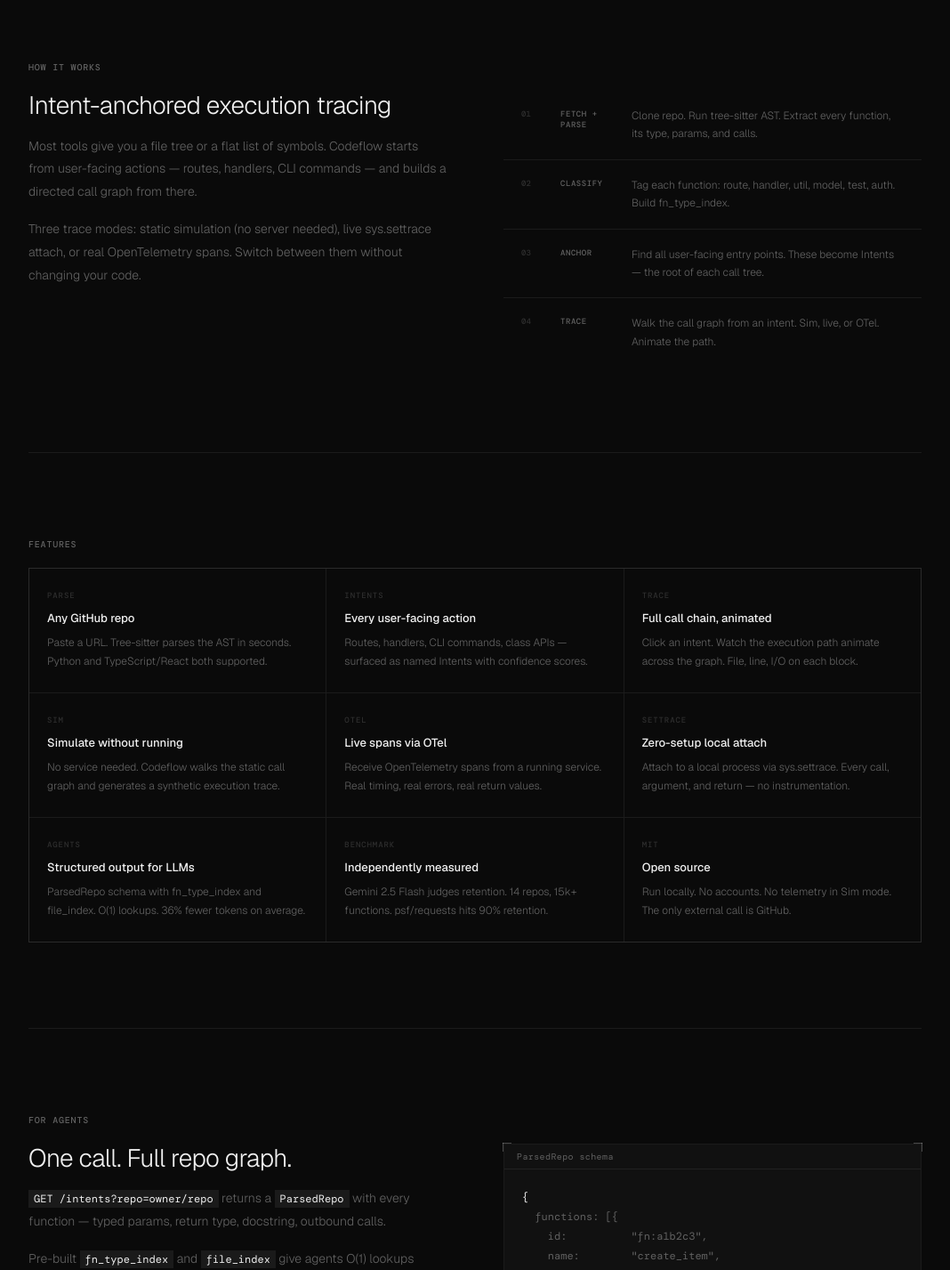
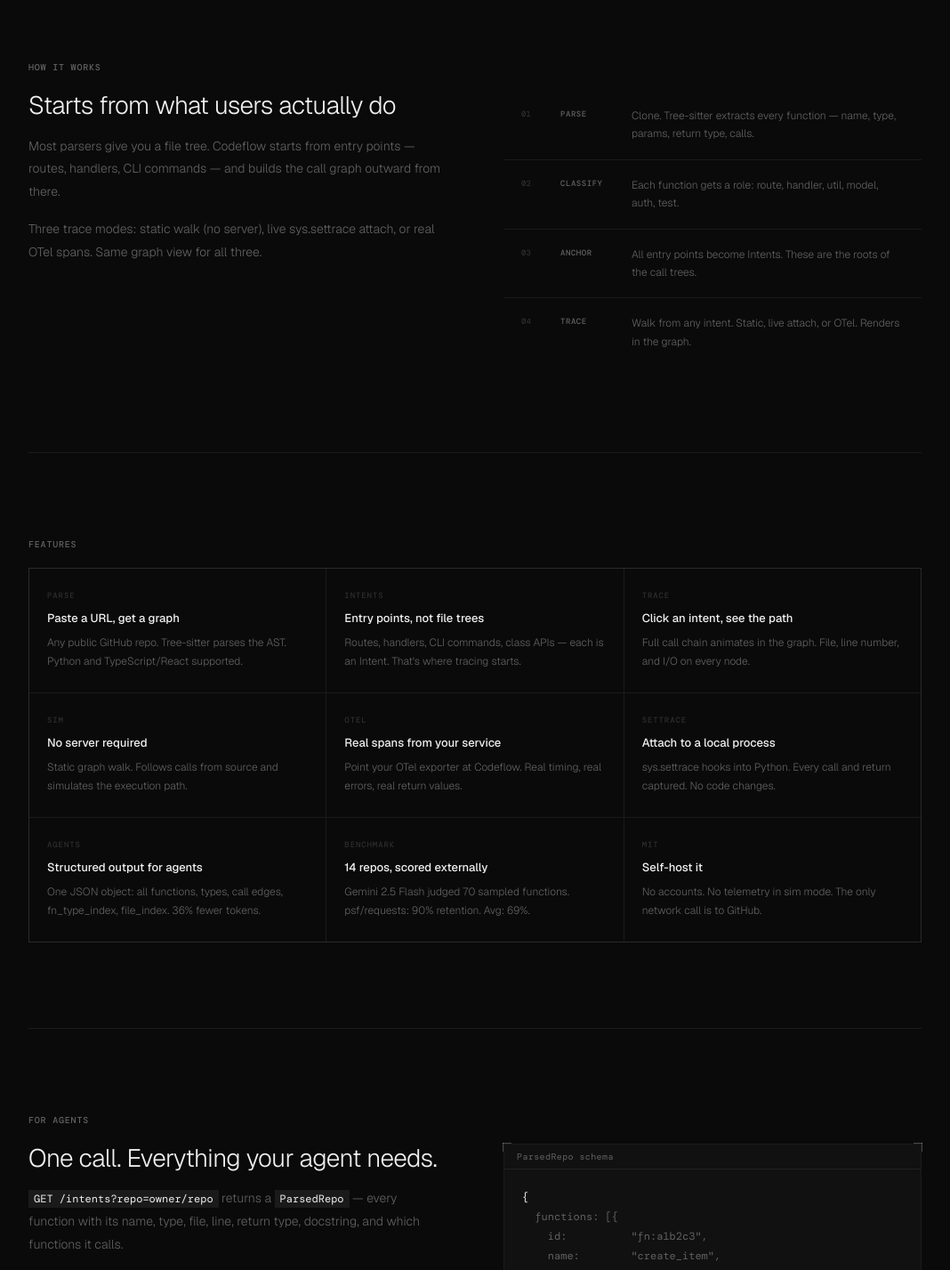
Before and after one commit to onedownz01/Thirdwheel-codeflow, a React (Vite) app in the folder frontend/: page / in a window 1280 px wide. Shown: the part 940-2367 px from the top of the page at 89% size, without its empty margins (106-1174 px from the left). Built offline with nearby package versions, Linux system fonts and the light colour scheme; no server answers; a web font is replaced by a local one.

Commit message:
landing page: clean copy, no buzzwords, remove footer text

```diff
--- a/frontend/src/pages/LandingPage.tsx
+++ b/frontend/src/pages/LandingPage.tsx
@@ -66,15 +66,15 @@ function SectionDivider() {
 
 // ── Data ─────────────────────────────────────────────────────
 const FEATURES = [
-  { tag: 'PARSE',     title: 'Any GitHub repo',            body: 'Paste a URL. Tree-sitter parses the AST in seconds. Python and TypeScript/React both supported.' },
-  { tag: 'INTENTS',   title: 'Every user-facing action',   body: 'Routes, handlers, CLI commands, class APIs — surfaced as named Intents with confidence scores.' },
-  { tag: 'TRACE',     title: 'Full call chain, animated',  body: 'Click an intent. Watch the execution path animate across the graph. File, line, I/O on each block.' },
-  { tag: 'SIM',       title: 'Simulate without running',   body: 'No service needed. Codeflow walks the static call graph and generates a synthetic execution trace.' },
-  { tag: 'OTEL',      title: 'Live spans via OTel',        body: 'Receive OpenTelemetry spans from a running service. Real timing, real errors, real return values.' },
-  { tag: 'SETTRACE',  title: 'Zero-setup local attach',    body: 'Attach to a local process via sys.settrace. Every call, argument, and return — no instrumentation.' },
-  { tag: 'AGENTS',    title: 'Structured output for LLMs', body: 'ParsedRepo schema with fn_type_index and file_index. O(1) lookups. 36% fewer tokens on average.' },
-  { tag: 'BENCHMARK', title: 'Independently measured',     body: 'Gemini 2.5 Flash judges retention. 14 repos, 15k+ functions. psf/requests hits 90% retention.' },
-  { tag: 'MIT',       title: 'Open source',                body: 'Run locally. No accounts. No telemetry in Sim mode. The only external call is GitHub.' },
+  { tag: 'PARSE',     title: 'Paste a URL, get a graph',   body: 'Any public GitHub repo. Tree-sitter parses the AST. Python and TypeScript/React supported.' },
+  { tag: 'INTENTS',   title: 'Entry points, not file trees', body: 'Routes, handlers, CLI commands, class APIs — each is an Intent. That\'s where tracing starts.' },
+  { tag: 'TRACE',     title: 'Click an intent, see the path', body: 'Full call chain animates in the graph. File, line number, and I/O on every node.' },
+  { tag: 'SIM',       title: 'No server required',         body: 'Static graph walk. Follows calls from source and simulates the execution path.' },
+  { tag: 'OTEL',      title: 'Real spans from your service', body: 'Point your OTel exporter at Codeflow. Real timing, real errors, real return values.' },
+  { tag: 'SETTRACE',  title: 'Attach to a local process',  body: 'sys.settrace hooks into Python. Every call and return captured. No code changes.' },
+  { tag: 'AGENTS',    title: 'Structured output for agents', body: 'One JSON object: all functions, types, call edges, fn_type_index, file_index. 36% fewer tokens.' },
+  { tag: 'BENCHMARK', title: '14 repos, scored externally', body: 'Gemini 2.5 Flash judged 70 sampled functions. psf/requests: 90% retention. Avg: 69%.' },
+  { tag: 'MIT',       title: 'Self-host it',               body: 'No accounts. No telemetry in sim mode. The only network call is to GitHub.' },
 ];
 
 const BENCH = [
@@ -271,7 +271,7 @@ export default function LandingPage() {
                   marginBottom: 32,
                 }}>
                   <span style={{ color: C.text }}>◈</span>
-                  BENCHMARK REPORT — 14 REPOS
+                  BENCHMARK — 14 REPOS · 15K+ FUNCTIONS
                 </div>
 
                 <h1 style={{
@@ -292,8 +292,8 @@ export default function LandingPage() {
                   color: C.muted, lineHeight: 1.75,
                   marginBottom: 40, maxWidth: 420,
                 }}>
-                  Codeflow turns any GitHub repo into a structured execution graph.
-                  Every function, every call edge, every user-facing intent — 36% fewer tokens, 100% recall.
+                  Give it a GitHub repo. It maps every function, every call, every entry point.
+                  The output is a structured JSON your agent can actually use — not a pile of files.
                 </p>
 
                 <div style={{ display: 'flex', gap: 1 }}>
@@ -389,24 +389,23 @@ export default function LandingPage() {
             <div style={{ display: 'grid', gridTemplateColumns: '1fr 1fr', gap: 64, alignItems: 'start' }}>
               <div>
                 <h2 style={{ fontSize: 28, fontWeight: 300, color: C.text, marginBottom: 16, letterSpacing: '-0.02em', lineHeight: 1.2 }}>
-                  Intent-anchored execution tracing
+                  Starts from what users actually do
                 </h2>
                 <p style={{ fontSize: 14, fontWeight: 300, color: C.muted, lineHeight: 1.85, marginBottom: 16 }}>
-                  Most tools give you a file tree or a flat list of symbols. Codeflow starts from user-facing
-                  actions — routes, handlers, CLI commands — and builds a directed call graph from there.
+                  Most parsers give you a file tree. Codeflow starts from entry points — routes,
+                  handlers, CLI commands — and builds the call graph outward from there.
                 </p>
                 <p style={{ fontSize: 14, fontWeight: 300, color: C.muted, lineHeight: 1.85 }}>
-                  Three trace modes: static simulation (no server needed),
-                  live sys.settrace attach, or real OpenTelemetry spans.
-                  Switch between them without changing your code.
+                  Three trace modes: static walk (no server), live sys.settrace attach, or real
+                  OTel spans. Same graph view for all three.
                 </p>
               </div>
               <div style={{ display: 'flex', flexDirection: 'column', gap: 1, background: C.border }}>
                 {[
-                  { step: '01', label: 'FETCH + PARSE', desc: 'Clone repo. Run tree-sitter AST. Extract every function, its type, params, and calls.' },
-                  { step: '02', label: 'CLASSIFY',      desc: 'Tag each function: route, handler, util, model, test, auth. Build fn_type_index.' },
-                  { step: '03', label: 'ANCHOR',        desc: 'Find all user-facing entry points. These become Intents — the root of each call tree.' },
-                  { step: '04', label: 'TRACE',         desc: 'Walk the call graph from an intent. Sim, live, or OTel. Animate the path.' },
+                  { step: '01', label: 'PARSE',    desc: 'Clone. Tree-sitter extracts every function — name, type, params, return type, calls.' },
+                  { step: '02', label: 'CLASSIFY', desc: 'Each function gets a role: route, handler, util, model, auth, test.' },
+                  { step: '03', label: 'ANCHOR',   desc: 'All entry points become Intents. These are the roots of the call trees.' },
+                  { step: '04', label: 'TRACE',    desc: 'Walk from any intent. Static, live attach, or OTel. Renders in the graph.' },
                 ].map(s => (
                   <div key={s.step} style={{
                     background: C.bg, padding: '18px 20px',
@@ -456,18 +455,17 @@ export default function LandingPage() {
             <div style={{ display: 'grid', gridTemplateColumns: '1fr 1fr', gap: 64, alignItems: 'start' }}>
               <div>
                 <h2 style={{ fontSize: 28, fontWeight: 300, color: C.text, marginBottom: 16, letterSpacing: '-0.02em', lineHeight: 1.2 }}>
-                  One call. Full repo graph.
+                  One call. Everything your agent needs.
                 </h2>
                 <p style={{ fontSize: 14, fontWeight: 300, color: C.muted, lineHeight: 1.85, marginBottom: 16 }}>
                   <code style={{ ...mono, fontSize: 12, color: C.text, background: C.bg3, padding: '2px 6px', fontWeight: 300 }}>GET /intents?repo=owner/repo</code> returns
                   a{' '}<code style={{ ...mono, fontSize: 12, color: C.text, background: C.bg3, padding: '2px 6px', fontWeight: 300 }}>ParsedRepo</code>{' '}
-                  with every function — typed params, return type, docstring, outbound calls.
+                  — every function with its name, type, file, line, return type, docstring, and which functions it calls.
                 </p>
                 <p style={{ fontSize: 14, fontWeight: 300, color: C.muted, lineHeight: 1.85, marginBottom: 24 }}>
-                  Pre-built{' '}
                   <code style={{ ...mono, fontSize: 12, color: C.text, background: C.bg3, padding: '2px 6px', fontWeight: 300 }}>fn_type_index</code> and{' '}
-                  <code style={{ ...mono, fontSize: 12, color: C.text, background: C.bg3, padding: '2px 6px', fontWeight: 300 }}>file_index</code> give
-                  agents O(1) lookups without scanning the entire list.
+                  <code style={{ ...mono, fontSize: 12, color: C.text, background: C.bg3, padding: '2px 6px', fontWeight: 300 }}>file_index</code> are
+                  pre-built so your agent doesn't have to scan the full list.
                 </p>
                 {/* mini stat row */}
                 <div style={{ display: 'flex', gap: 1, background: C.border }}>
@@ -494,12 +492,12 @@ export default function LandingPage() {
                   Measured. Not claimed.
                 </h2>
                 <p style={{ fontSize: 14, fontWeight: 300, color: C.muted, lineHeight: 1.85, marginBottom: 16 }}>
-                  14 repos, 15k+ functions. Each repo parsed, serialized to ParsedRepo, and compared against
-                  raw source on token count, function recall, and semantic retention.
+                  14 repos, 15,000+ functions. Each repo parsed into ParsedRepo and compared to
+                  raw source on three axes: token count, function recall, semantic retention.
                 </p>
                 <p style={{ fontSize: 14, fontWeight: 300, color: C.muted, lineHeight: 1.85 }}>
-                  Retention scored by Gemini 2.5 Flash — an independent model not involved in parsing —
-                  evaluating 5 sampled functions per repo across 3 dimensions: signature accuracy,
+                  Retention scored by Gemini 2.5 Flash — not Claude, not the model that built the
+                  parser. 5 functions sampled per repo, judged on signature accuracy,
                   docstring fidelity, and call-chain completeness.
                 </p>
               </div>
@@ -555,10 +553,10 @@ export default function LandingPage() {
           <section id="docs">
             <Label>DOCS</Label>
             <h2 style={{ fontSize: 28, fontWeight: 300, color: C.text, marginBottom: 12, letterSpacing: '-0.02em' }}>
-              Running in 60 seconds.
+              Up in 60 seconds.
             </h2>
             <p style={{ fontSize: 14, fontWeight: 300, color: C.muted, lineHeight: 1.85, marginBottom: 32, maxWidth: 560 }}>
-              Python 3.11+ and Node 18+. No database, no cloud accounts, no config file needed for Sim mode.
+              Python 3.11+ and Node 18+. No database. No config file for sim mode.
             </p>
 
             {/* Tabs */}
@@ -619,15 +617,12 @@ export default function LandingPage() {
             display: 'flex', justifyContent: 'space-between',
             alignItems: 'center', flexWrap: 'wrap', gap: 8,
           }}>
-            <span style={{ ...mono, fontSize: 10, color: C.muted, fontWeight: 300, letterSpacing: '0.04em' }}>
-              made by foundarv enggers for internal usecase now for all —{' '}
-              <a href="https://foundarv.com" target="_blank" rel="noreferrer"
-                style={{ color: C.text, textDecoration: 'none' }}
-                onMouseEnter={e => (e.currentTarget.style.opacity = '0.7')}
-                onMouseLeave={e => (e.currentTarget.style.opacity = '1')}
-              >foundarv.com</a>
-            </span>
             <span style={{ ...mono, fontSize: 10, color: C.dim, fontWeight: 300 }}>codeflow · mit license</span>
+            <a href="https://github.com/onedownz01/Thirdwheel-codeflow" target="_blank" rel="noreferrer"
+              style={{ ...mono, fontSize: 10, color: C.muted, textDecoration: 'none', fontWeight: 300, transition: 'color 0.15s' }}
+              onMouseEnter={e => (e.currentTarget.style.color = C.text)}
+              onMouseLeave={e => (e.currentTarget.style.color = C.muted)}
+            >github →</a>
           </div>
 
         </div>{/* end content */}
```
